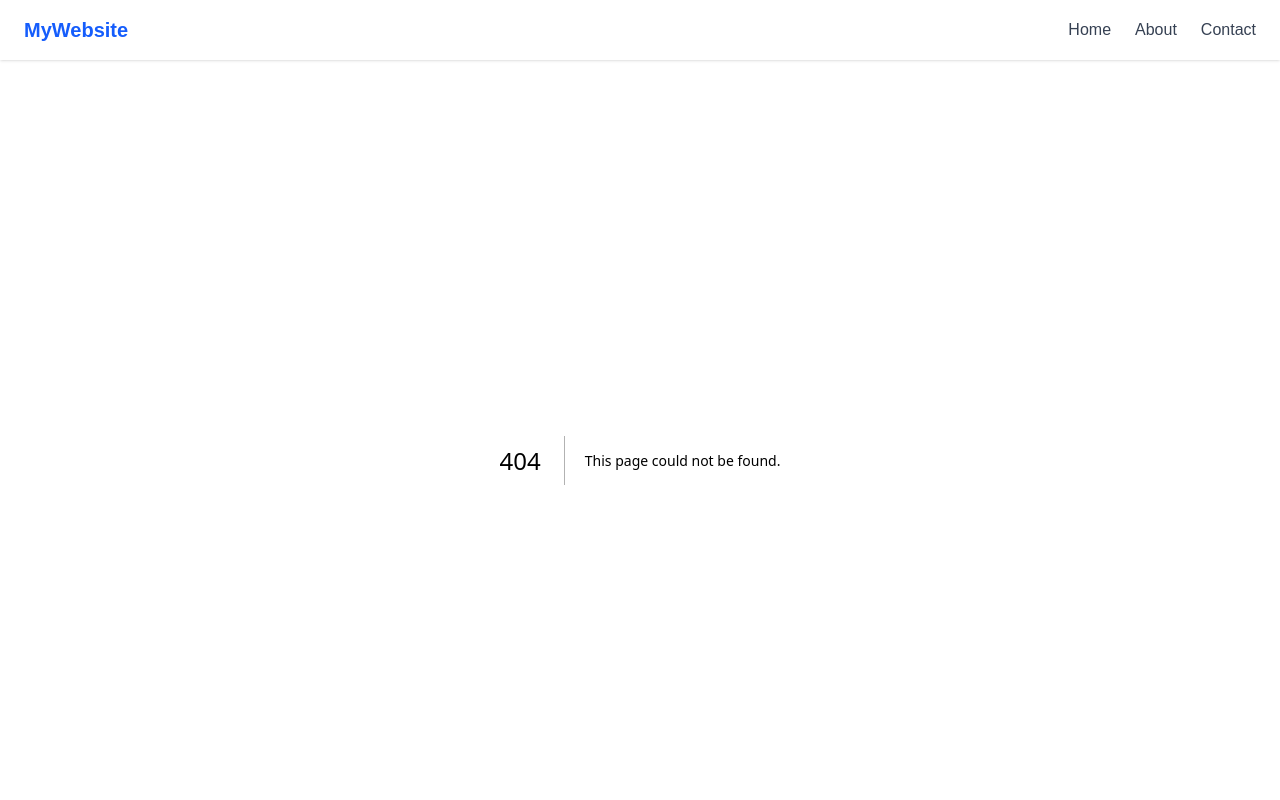
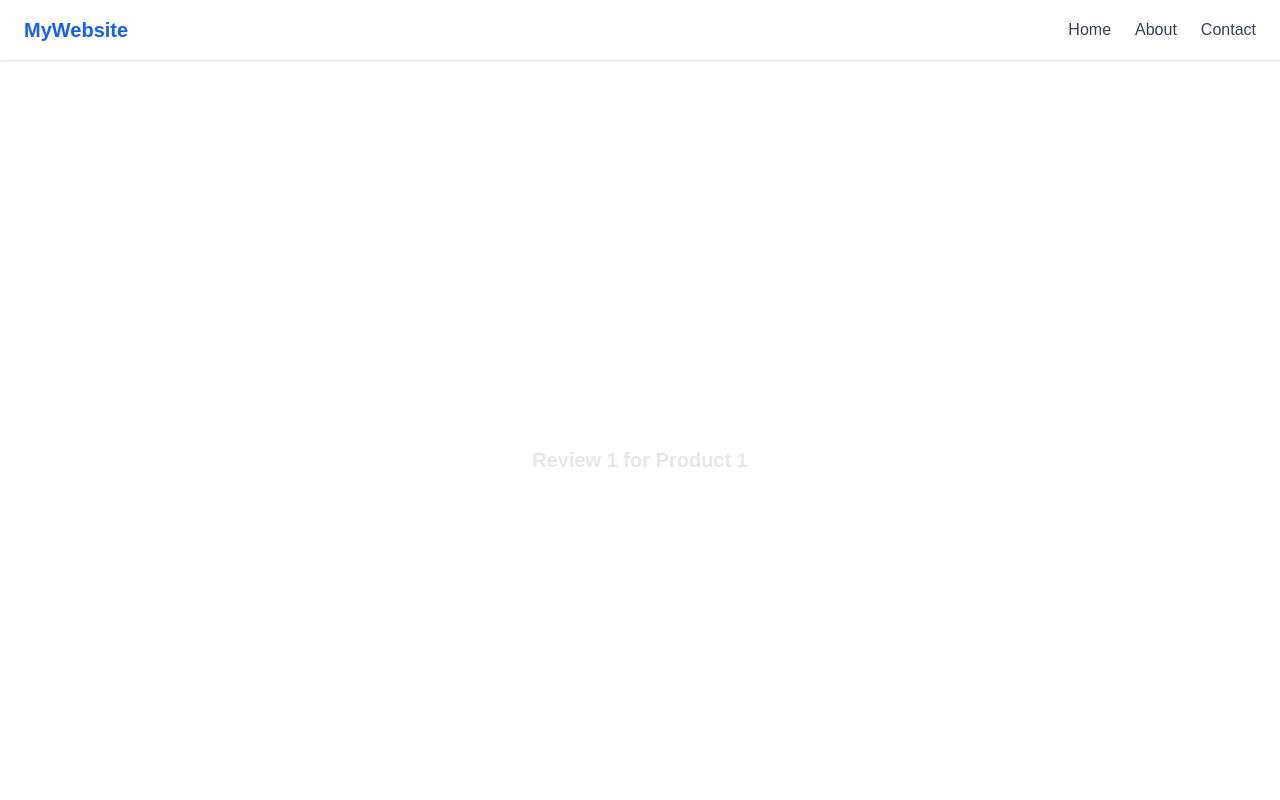
Before and after one commit to Sameer9823/Nextjs, a Next.js app: page /product/1/reviews/1 in a window 1280 px wide. Before the commit this address had no page. Shown: the top 800 px of the page. Built offline with nearby package versions, Linux system fonts and the light colour scheme.

Commit message:
feat: add Product and Review pages with dynamic routing

```diff
--- /dev/null
+++ b/app/product/[id]/page.tsx
@@ -0,0 +1,14 @@
+type PageProps = {
+  params: {
+    id: string;
+  };
+};
+
+export default async function  ProductPage({ params }: PageProps) {
+  const { id } = await params;
+  return (
+    <div className="min-h-screen text-gray-200 flex items-center justify-center text-xl font-semibold">
+      Product ID : {id}
+    </div>
+  );
+}
--- /dev/null
+++ b/app/product/[id]/reviews/[reviewId]/page.tsx
@@ -0,0 +1,20 @@
+import React from 'react'
+
+type ReviewPageProps = {
+    params: {
+        id: string;
+        reviewId: string;
+    };
+}
+
+
+async function  Review({params}: ReviewPageProps) {
+  const { id, reviewId } = await params;
+  return (
+    <div className="min-h-screen text-gray-200 flex items-center justify-center text-xl font-semibold">
+      Review {reviewId} for Product {id}
+    </div>
+  )
+}
+
+export default Review
```
